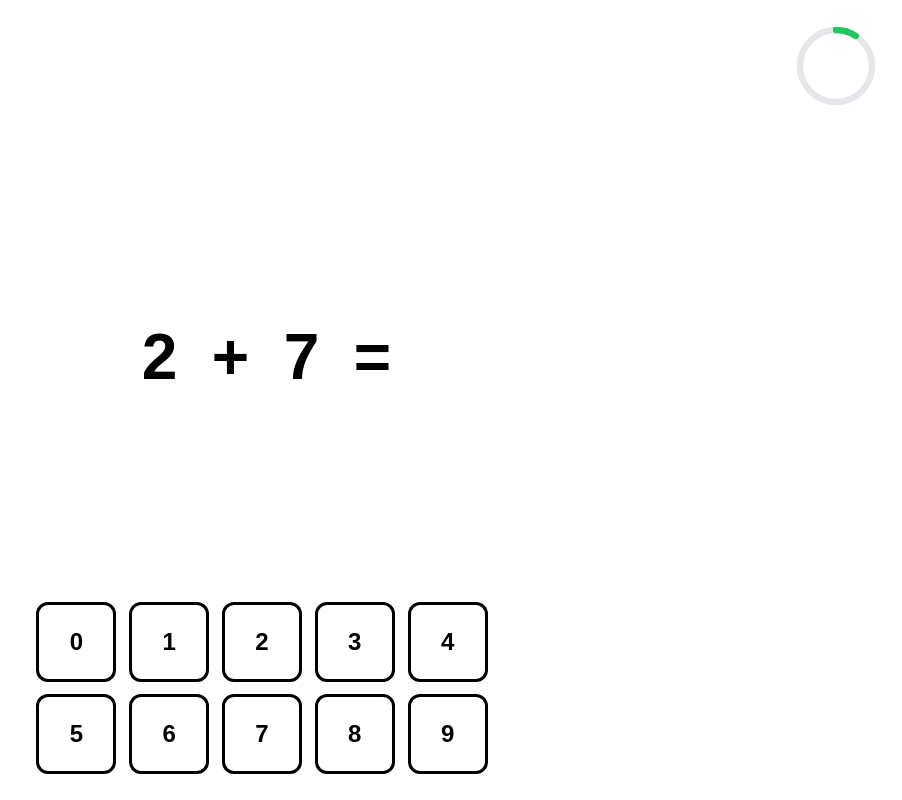
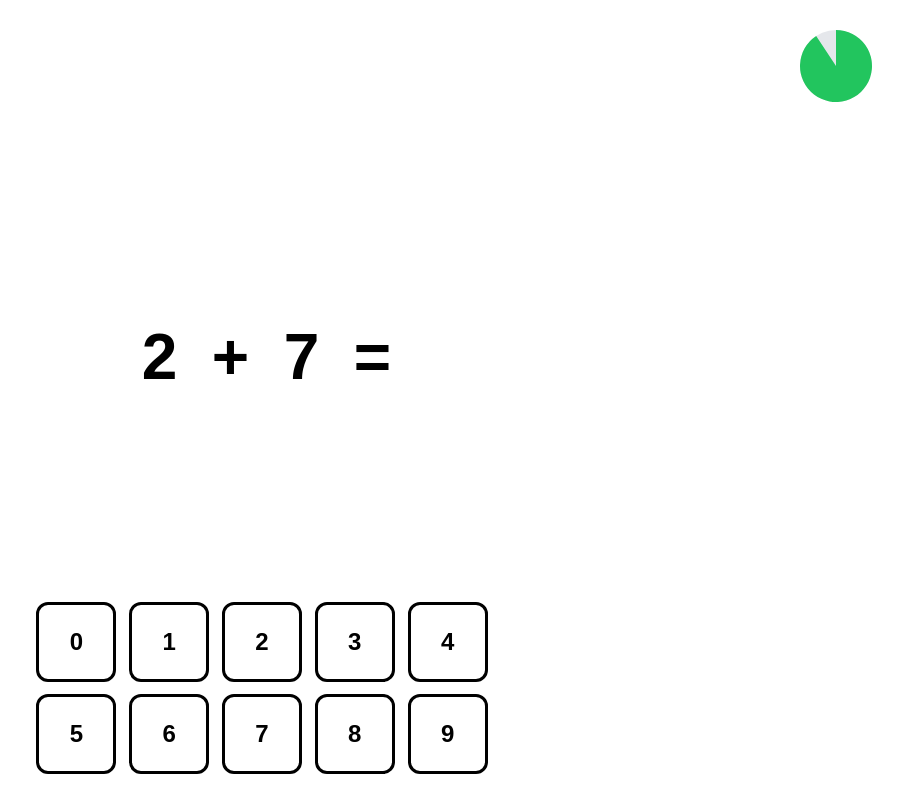
Before and after one commit to tvillaren/maths-app, a React (Vite) app: page / in a window 1280 px wide. Both pictures are taken after a click on the button "Start". Shown: the whole page, without its empty margins (378-1280 px from the left). Built offline with nearby package versions, Linux system fonts and the light colour scheme.

Commit message:
Change timer from stroke ring to filled pie slice
Replace the donut-style stroke-based timer with a filled SVG pie
slice that shrinks as time counts down, giving a clearer visual
of remaining time.

https://claude.ai/code/session_015TuxCUXQVgaJx2bi6rPBJ5

```diff
--- a/src/components/MathGame.css
+++ b/src/components/MathGame.css
@@ -20,20 +20,14 @@
 .circle-timer {
   width: 80px;
   height: 80px;
-  transform: rotate(-90deg);
 }
 
 .circle-timer-bg {
-  fill: none;
-  stroke: #e5e7eb;
-  stroke-width: 8;
+  fill: #e5e7eb;
 }
 
 .circle-timer-fill {
-  fill: none;
-  stroke-width: 8;
-  stroke-linecap: round;
-  transition: stroke 0.3s ease;
+  transition: fill 0.3s ease;
 }
 
 /* --- Start screen --- */
--- a/src/components/MathGame.tsx
+++ b/src/components/MathGame.tsx
@@ -13,28 +13,31 @@ const GAME_DURATION = 30
 
 const CircleTimer = ({ timeLeft }: { timeLeft: number }) => {
   const radius = 45
-  const circumference = 2 * Math.PI * radius
-  const progress = (GAME_DURATION - timeLeft) / GAME_DURATION
-  const dashoffset = circumference * (1 - progress)
+  const progress = timeLeft / GAME_DURATION
   const isLastQuarter = timeLeft <= GAME_DURATION * 0.25
+  const color = isLastQuarter ? '#ef4444' : '#22c55e'
+
+  const slicePath = () => {
+    if (progress <= 0) return ''
+    if (progress >= 1) return ''
+
+    const angle = 360 * progress
+    const endAngleRad = ((angle - 90) * Math.PI) / 180
+    const endX = 50 + radius * Math.cos(endAngleRad)
+    const endY = 50 + radius * Math.sin(endAngleRad)
+    const largeArc = angle > 180 ? 1 : 0
+
+    return `M 50 50 L 50 ${50 - radius} A ${radius} ${radius} 0 ${largeArc} 1 ${endX} ${endY} Z`
+  }
 
   return (
     <svg className="circle-timer" viewBox="0 0 100 100">
-      <circle
-        className="circle-timer-bg"
-        cx="50"
-        cy="50"
-        r={radius}
-      />
-      <circle
-        className="circle-timer-fill"
-        cx="50"
-        cy="50"
-        r={radius}
-        strokeDasharray={circumference}
-        strokeDashoffset={dashoffset}
-        stroke={isLastQuarter ? '#ef4444' : '#22c55e'}
-      />
+      <circle className="circle-timer-bg" cx="50" cy="50" r={radius} />
+      {progress >= 1 ? (
+        <circle cx="50" cy="50" r={radius} fill={color} />
+      ) : progress > 0 ? (
+        <path d={slicePath()} fill={color} className="circle-timer-fill" />
+      ) : null}
     </svg>
   )
 }
```
